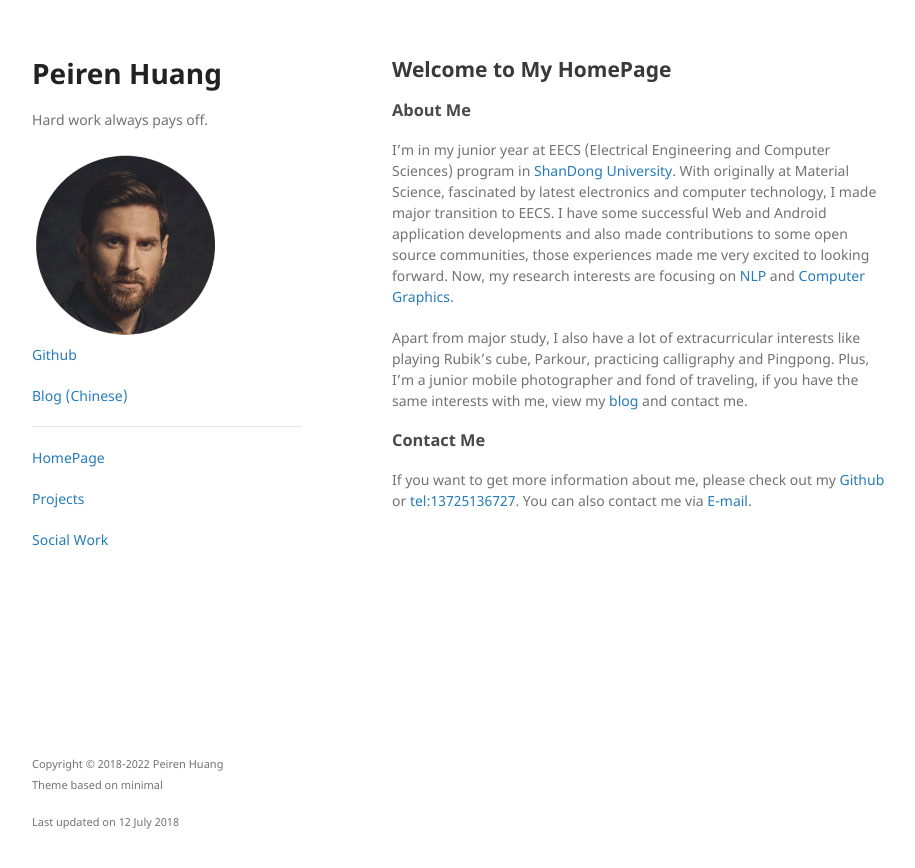
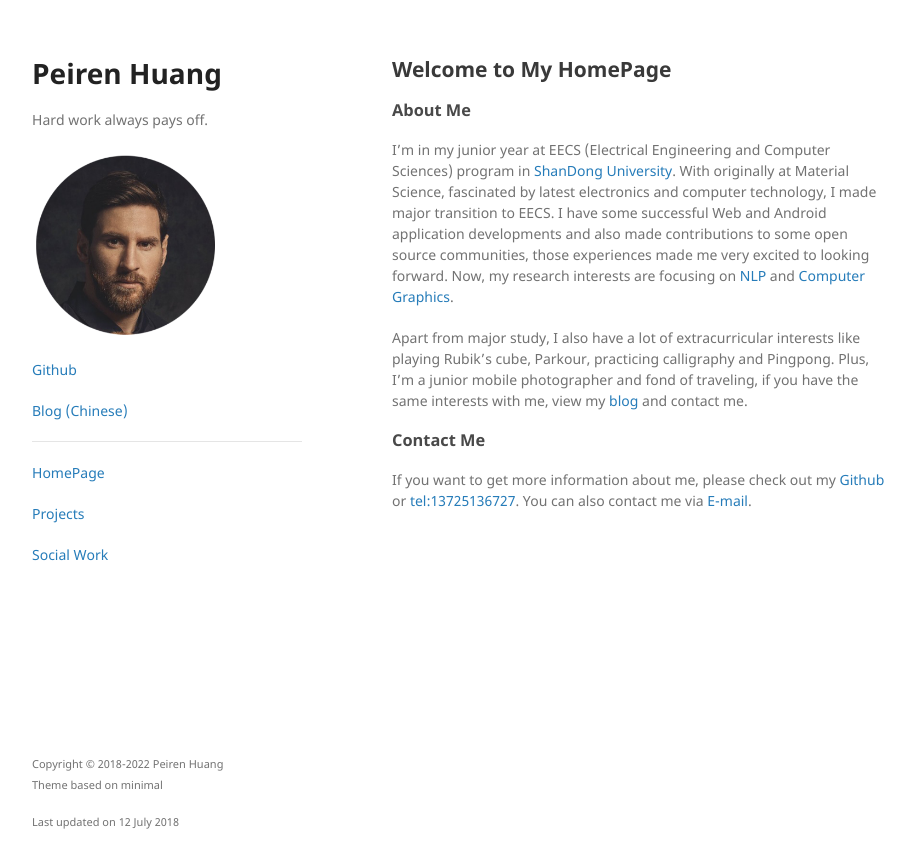
Before and after one commit to isaren/isaren.github.io, a Jekyll site: the page built from index.md, in a window 1280 px wide. Shown: the top 868 px of the page, without its empty margins (178-1093 px from the left). Built offline with Jekyll 4.4.1, drawn with Linux system fonts in a browser that asks for light colours.

Commit message:
Update default.html

```diff
--- a/_layouts/default.html
+++ b/_layouts/default.html
@@ -36,7 +36,7 @@
         <img class="headimg" src="../assets/img/messi.png"
 
         <hr/>
-        <p><a href="https://github.com/isaren"> Github</a></p>
+        <p style="margin-top:15px;"><a href="https://github.com/isaren"> Github</a></p>
         <p><a href="https://isaren.github.io/blog.isaren/"> Blog (Chinese)</a></p>
         <hr/>
         <p><a href="/index.html"> HomePage</a></p>
```
